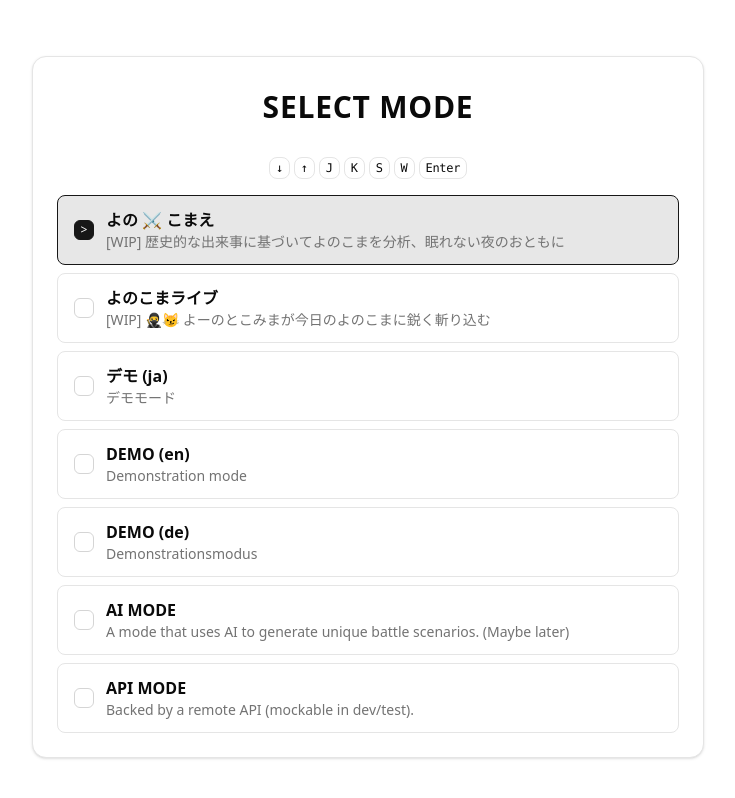
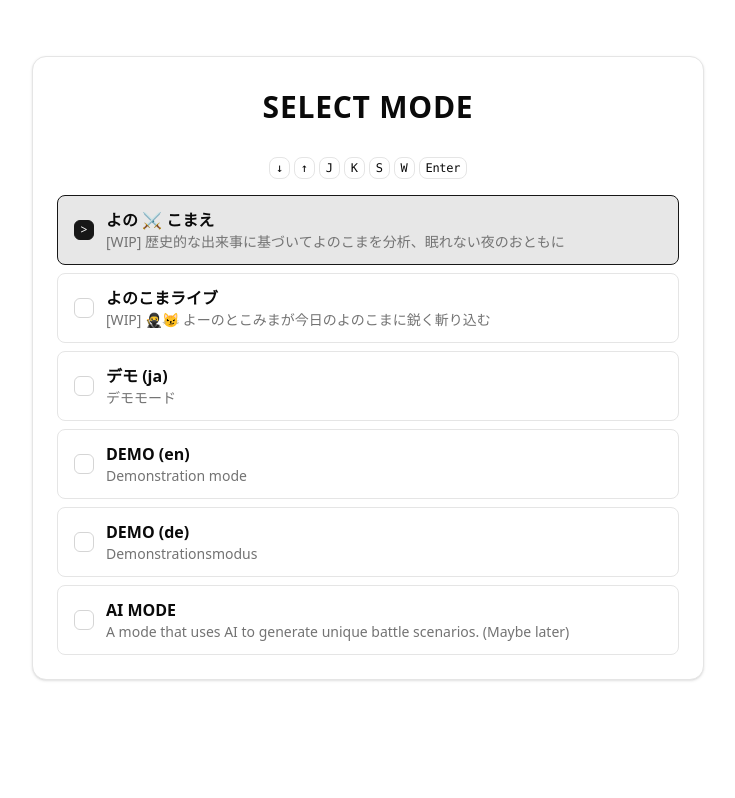
Before and after one commit to F88/yonokomae, a React (Vite) app: page / in a window 1280 px wide. Shown: the part 365-1163 px from the top of the page, without its empty margins (272-1007 px from the left). Built offline with nearby package versions, Linux system fonts and the light colour scheme.

Commit message:
refactor(play-mode): update play mode documentation and remove unused API mode

```diff
--- a/src/yk/play-mode.ts
+++ b/src/yk/play-mode.ts
@@ -11,17 +11,18 @@ export interface PlayMode {
 /**
  * Play modes available in the game.
  *
- * DEMO
- * - A quick demonstration mode with placeholder data.
- * - repo: `repositories.fake.ts`
+ * DEMO (ja / en / de)
+ * - Quick demonstration modes with fixed/demo data.
+ * - repos: language-specific Demo repositories
+ *   - DemoJaBattleReportRepository / DemoEnBattleReportRepository / DemoDeBattleReportRepository
  *
- * HISTORICAL RESEARCH (Not implemented)
- * - A mode that generates battles based on historical events.
- * - repo: (reserved; will be separate from Random Joke Data)
+ * HISTORICAL RESEARCH
+ * - Seed-based curated historical evidences (default experience).
+ * - repo: HistoricalEvidencesBattleReportRepository (via RepositoryProvider)
  *
- * RANDOM JOKES
- * - A mode that generates random, humorous battle scenarios.
- * - repo: `repositories.random-jokes.ts`
+ * YK-NOW
+ * - News-driven current-events mode.
+ * - repo: NewsReporterApiBattleReportRepository (API-backed)
  *
  * AI MODE (MAYBE LATER)
  * - A mode that uses AI to generate unique battle scenarios.
@@ -67,10 +68,4 @@ export const playMode: PlayMode[] = [
       'A mode that uses AI to generate unique battle scenarios. (Maybe later)',
     enabled: false,
   },
-  {
-    id: 'api',
-    title: 'API MODE',
-    description: 'Backed by a remote API (mockable in dev/test).',
-    enabled: false,
-  },
 ];
```
